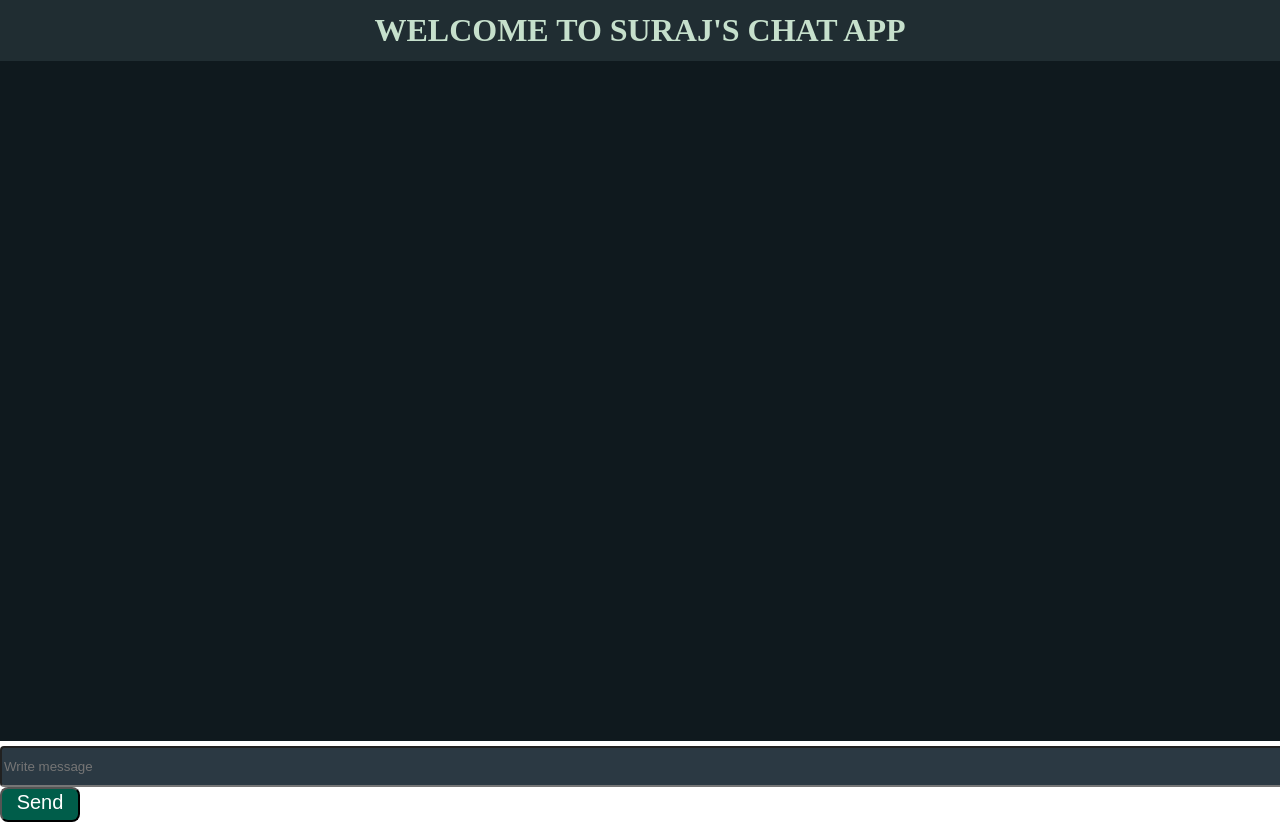
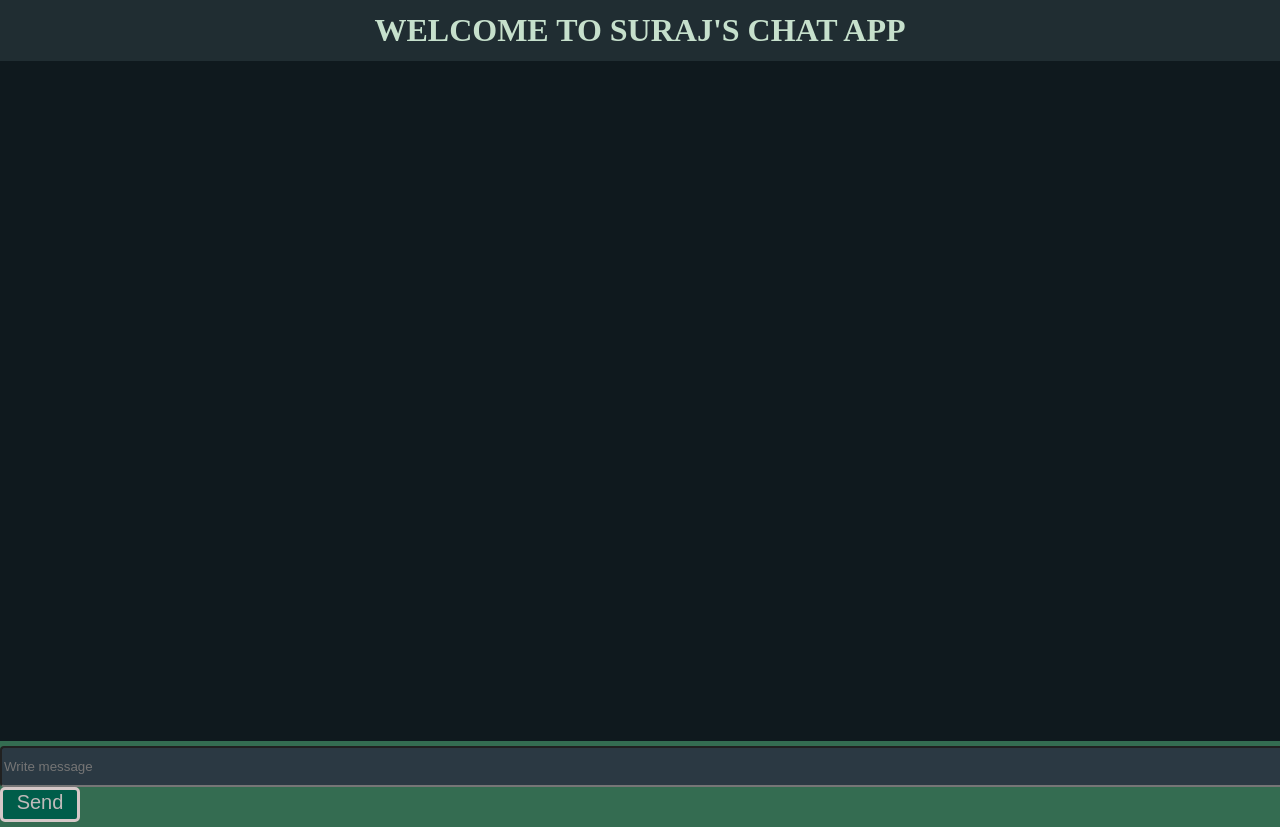
Before and after one commit to Suraj00345/chat-app, a website: page public/index.html in a window 1280 px wide. Both pictures are taken after typing "Sample" into the empty fields and a click on the button "Join chat". Shown: the top 827 px of the page. Drawn offline with nearby package versions, Linux system fonts and the light colour scheme; no server answers.

Commit message:
2nd commit

```diff
--- a/public/style.css
+++ b/public/style.css
@@ -1,10 +1,19 @@
 body {
   margin: 0;
   padding: 0;
+  background-color: rgb(222, 192, 157);
 }
 
+#form {
+  height: 90vh;
+  width: 100vw;
+  /* background-color: rgb(222, 192, 157); */
+}
 .chatroom-container {
-  display: none; /*this has change to be block for developemnet*/
+  display: none;
+  /*this has change to be block for developemnet*/
+  background-color: #346c51;
+  padding-bottom: 5px;
 }
 
 .form-username {
@@ -25,11 +34,12 @@ body {
 #send-button {
   height: 35px;
   width: 80px;
-  border-radius: 8px;
+  border-radius: 5px;
   background-color: #005d4a;
-  color: white;
+  color: rgb(192, 186, 186);
   font-size: 20px;
   padding-bottom: 5px;
+  border: 3px solid rgb(213, 200, 200);
 }
 #username-input {
   border-radius: 4px;
@@ -37,7 +47,9 @@ body {
 }
 h1 {
   text-align: center;
-  margin: 100px;
+  /* margin: 100px; */
+  font-weight: 900;
+  padding: 130px;
 }
 p {
   font-size: large;
```
